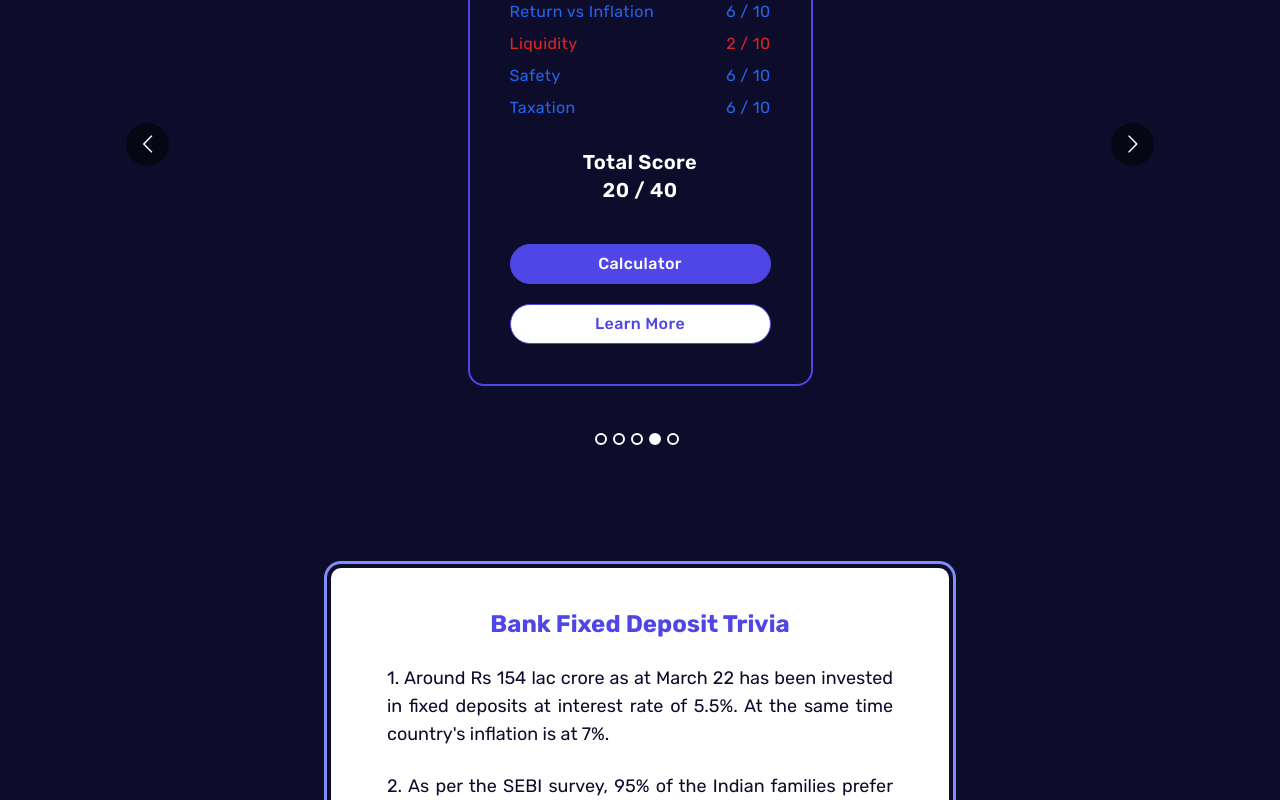
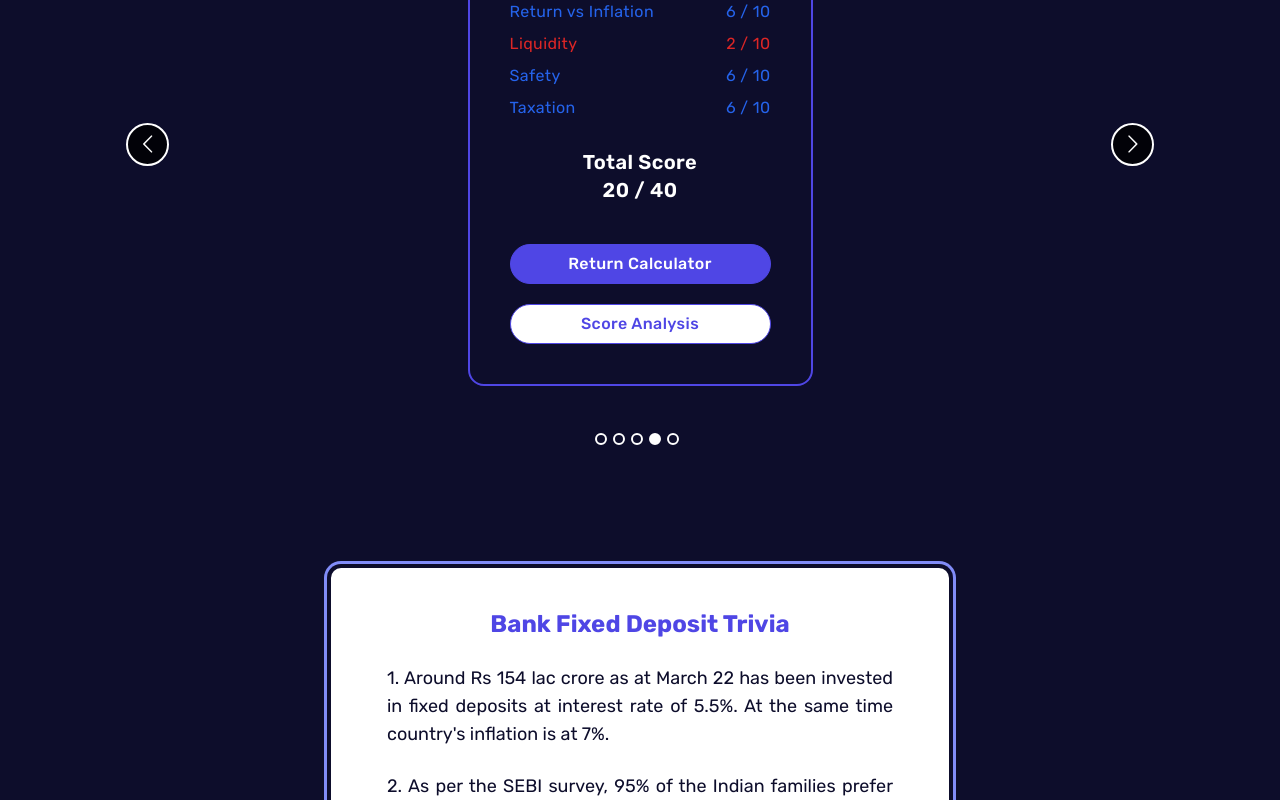
Before and after one commit to Navyashr4/xyz-v4, a React (Create React App) app: page / in a window 1280 px wide. Shown: the part 740-1540 px from the top of the page. Built offline with nearby package versions, Linux system fonts and the light colour scheme; the HTML template or start-up script is replaced by a standard one.

Commit message:
fixed arrows, render delays, scrolling

```diff
--- a/src/App.js
+++ b/src/App.js
@@ -6,19 +6,19 @@ import Header from "./components/Header.js";
 import Hero from "./components/Hero.js";
 import InvCarousel from "./components/InvCarousel.js";
 import NavMobile from "./components/NavMobile.js";
-import Stats from "./components/Stats.js";
+// import Stats from "./components/Stats.js";
 import CalculateSection from "./components/CalculateSection.js";
-import SupportingData from "./components/SupportingData.js";
+// import SupportingData from "./components/SupportingData.js";
 import Resources from "./components/Resources.js";
 
 import Footer from "./components/Footer.js";
 import AnalysisParameters from "./components/AnalysisParameters.js";
 import InvestmentInfo from "./components/InvestmentInfo.js";
-import BarChart from "./components/BarChart.js";
-import UserData from "./data/sampleChartData.js";
-import NiftyCalculator from "./components/NiftyCalculator.js";
+// import BarChart from "./components/BarChart.js";
+// import UserData from "./data/sampleChartData.js";
+// import NiftyCalculator from "./components/NiftyCalculator.js";
 import DomInvPills from "./components/DomInvPills.js";
-import DummyCarousel from "./components/DummyCarousel";
+// import DummyCarousel from "./components/DummyCarousel";
 import Trivia from "./components/Trivia.js";
 
 const App = () => {
@@ -122,8 +122,8 @@ const App = () => {
         scrollToResultsSection={scrollToResultsSection}
       />
       {/* <div className="h-[60px] bg-red-600" ref={resultsSection}></div> */}
+      <div ref={learnMoreSection}></div>
       {<AnalysisParameters invType={invType} />}
-      <div ref={learnMoreSection}></div>
       {/* {analyse && <SupportingData invType={invType}/>} */}
       {<InvestmentInfo invType={invType} />}
       {<Resources invType={invType} />}
--- a/src/carousel.css
+++ b/src/carousel.css
@@ -15,8 +15,10 @@
     transition:all .5s;
     border-radius:35px;
     z-index:1000;
-    border:0;
-    background:rgba(0,0,0,0.5);
+    border:2px;
+    border-style: solid;
+    border-color: #fff;
+    background:rgba(0,0,0,0.8);
     min-width:43px;
     min-height:43px;
     opacity:1;
--- a/src/components/CalculateSection.js
+++ b/src/components/CalculateSection.js
@@ -5,9 +5,9 @@ import NiftyCalculator from './NiftyCalculator';
 const Calculate = ({handleInvTypeApp, handleAnalyseApp, invTypeApp, resultsSection, scrollToResultsSection}) => {
   return (
     <section
-    className='section'
-    data-aos='fade-in'
-    data-aos-delay='900'>
+    className='section'>
+    {/* data-aos='fade-in'
+    data-aos-delay='900' */}
       <div
         className='container mx-auto mt-16'>
         {/* text */}
--- a/src/components/InvCarousel.js
+++ b/src/components/InvCarousel.js
@@ -111,7 +111,7 @@ const InvCarousel = ({ invType, calculator, scrollToCalculator, learnMoreSection
             renderDotsOutside={true}
             arrows={true}
             infinite={window.innerWidth >=1215 ? true : false}
-            autoPlay={window.innerWidth >=1215 ? false : true}
+            autoPlay={false}
             renderButtonGroupOutside
             customButtonGroup={<ButtonGroup invType={invType}/>}
             className="text-black">
@@ -158,13 +158,13 @@ const InvCarousel = ({ invType, calculator, scrollToCalculator, learnMoreSection
                         <button className="btnCards flex justify-center w-full text-base lg:max-w-[300px] border-[1.5px] bg-indigo-600
                          text-white border-indigo-600 hover:text-white hover:bg-indigo-800 hover:border-indigo-800"
                          onClick={() => scrollToCalculator(calculator)}>
-                            Calculator
+                            Return Calculator
                         </button>
                         <button
                         className="btnCards mt-5 flex justify-center w-full text-base lg:max-w-[300px] border-[1.5px] bg-white
                          text-indigo-600 border-indigo-600 hover:bg-indigo-600 hover:text-white"
                          onClick={()=>scrollToLearnMoreSection(learnMoreSection)}>
-                            Learn More
+                            Score Analysis
                         </button>
                     </div>)
                 })}
--- a/src/components/NiftyCalculator.js
+++ b/src/components/NiftyCalculator.js
@@ -23,7 +23,7 @@ const CalcForm = ({ handleInvTypeApp, handleAnalyseApp, invTypeApp, resultsSecti
   const scrollToResults = (elementRef) => {
     if (analyse) {
       window.scrollTo({
-        top: elementRef.current.offsetTop + 1300,
+        top: elementRef.current.offsetTop,
         behavior: "smooth",
       });
     }
@@ -279,6 +279,8 @@ const CalcForm = ({ handleInvTypeApp, handleAnalyseApp, invTypeApp, resultsSecti
         </button>
       }
 
+      <div className="" ref={analysisResults}></div>
+
       {/* analysis result */}
       {analyse && (
         <div
@@ -294,7 +296,7 @@ const CalcForm = ({ handleInvTypeApp, handleAnalyseApp, invTypeApp, resultsSecti
         </div>
       )}
 
-      <div className="" ref={analysisResults}></div>
+
     </div>
   );
 };
--- a/src/components/Trivia.js
+++ b/src/components/Trivia.js
@@ -5,10 +5,9 @@ const Trivia = ({ invType }) => {
   const invInfo = getInvInfo(invType);
 
   return (
-    <section
-    className="section pb-2 mx-4 lg:mx-0"
-    data-aos='fade-in'
-    data-aos-delay='900'>
+    <section className="section pb-2 mx-4 lg:mx-0">
+      {/* data-aos='fade-in'
+    data-aos-delay='900' */}
       <div className="container mx-auto">
         {/* text */}
         <div className="text-center ">
@@ -17,23 +16,31 @@ const Trivia = ({ invType }) => {
           </p> */}
           <div>
             {invInfo.map((item, idx) => {
-                return(
-                    item.title === "Trivia" ?(<div key={idx} className={`mb-0 pt-10 max-w-[622px] mx-auto p-2 p-6 border-2 border-darkblue bg-white rounded-xl ring ring-indigo-400 ring-offset-2 ring-offset-darkblue`}>
-                    <h2 className={`section-title text-xl text-center lg:text-2xl text-indigo-600`}>
-                      {invType} Trivia
-                    </h2>
-                    {
-                        item.text.map((text, idx) => {
-                            return(
-                                <p key={idx} className={`section-subtitle px-3 md:px-8 text-justify lg:text-lg mb-4 max-w-[622px] mx-auto text-darkblue`}>
-                                    {text}
-                              </p>
-                            )
-                        })
-                    }
-                  </div>) : (<></>)
-                )}
-            )}
+              return item.title === "Trivia" ? (
+                <div
+                  key={idx}
+                  className={`mb-0 pt-10 max-w-[622px] mx-auto p-2 p-6 border-2 border-darkblue bg-white rounded-xl ring ring-indigo-400 ring-offset-2 ring-offset-darkblue`}
+                >
+                  <h2
+                    className={`section-title text-xl text-center lg:text-2xl text-indigo-600`}
+                  >
+                    {invType} Trivia
+                  </h2>
+                  {item.text.map((text, idx) => {
+                    return (
+                      <p
+                        key={idx}
+                        className={`section-subtitle px-3 md:px-8 text-justify lg:text-lg mb-4 max-w-[622px] mx-auto text-darkblue`}
+                      >
+                        {text}
+                      </p>
+                    );
+                  })}
+                </div>
+              ) : (
+                <></>
+              );
+            })}
           </div>
         </div>
       </div>
```
